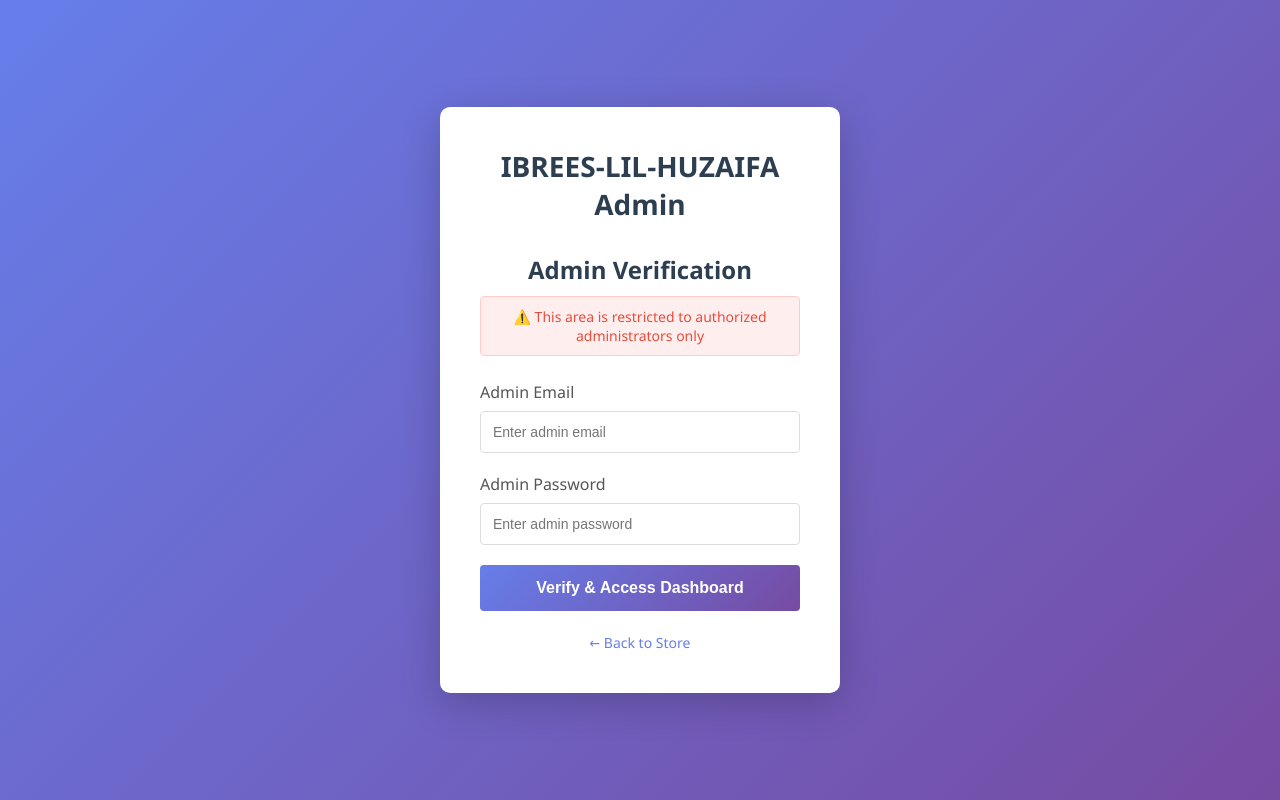
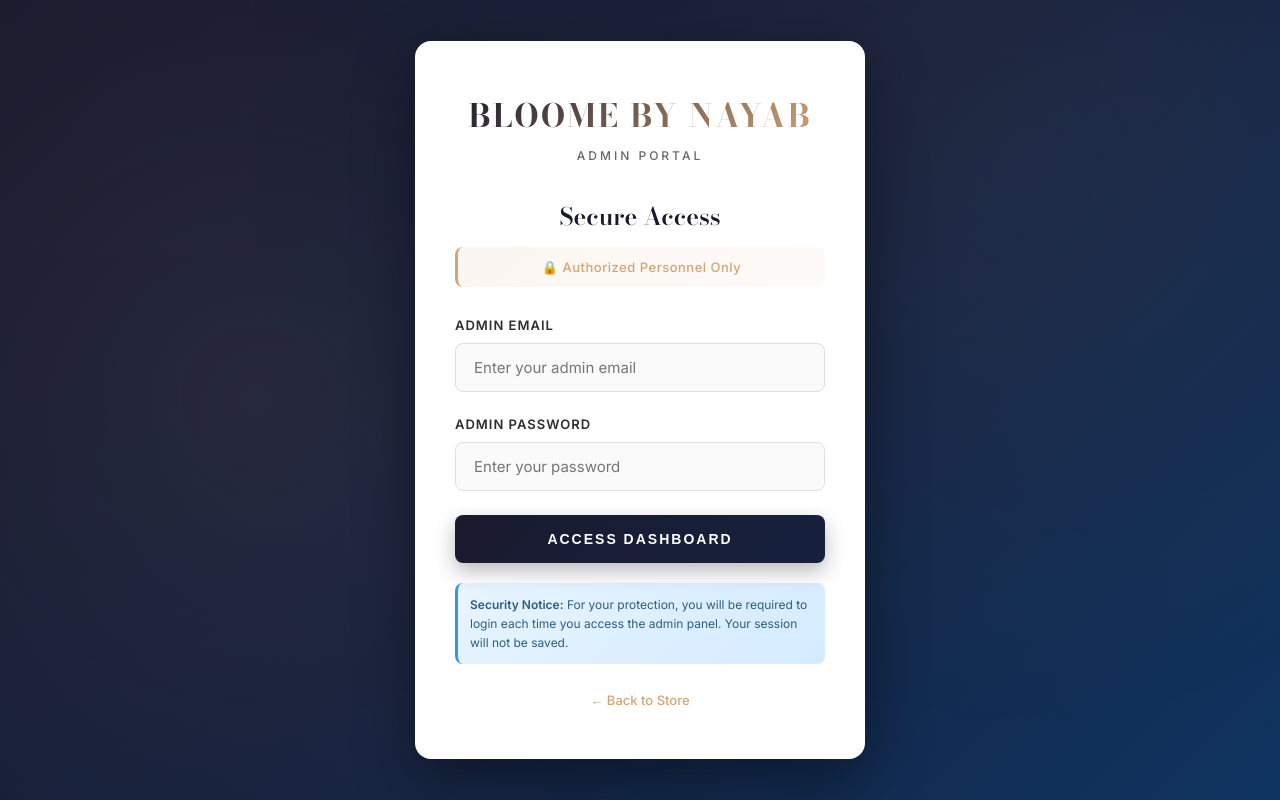
Before and after one commit to Shayankhan1122-oss/bloome-by-nayab, a website: page admin/login.html in a window 1280 px wide. Drawn offline with nearby package versions, Linux system fonts and the light colour scheme.

Commit message:
Add stricter authentication with luxury design

```diff
--- a/admin/login.html
+++ b/admin/login.html
@@ -3,120 +3,180 @@
 <head>
     <meta charset="UTF-8">
     <meta name="viewport" content="width=device-width, initial-scale=1.0">
-    <title>Admin Verification -       IBREES-LIL-HUZAIFA</title>
-
+    <title>Admin Login - BLOOME BY NAYAB</title>
+    <link href="https://fonts.googleapis.com/css2?family=Bodoni+Moda:wght@400;500;600;700&family=Inter:wght@300;400;500;600&display=swap" rel="stylesheet">
     <style>
-        * {
-            margin: 0;
-            padding: 0;
-            box-sizing: border-box;
-        }
+        * { margin: 0; padding: 0; box-sizing: border-box; }
 
         body {
-            font-family: 'Segoe UI', Tahoma, Geneva, Verdana, sans-serif;
-            background: linear-gradient(135deg, #667eea 0%, #764ba2 100%);
+            font-family: 'Inter', sans-serif;
+            background: linear-gradient(135deg, #1a1a2e 0%, #16213e 50%, #0f3460 100%);
             min-height: 100vh;
             display: flex;
             align-items: center;
             justify-content: center;
             padding: 20px;
+            position: relative;
+            overflow: hidden;
         }
 
-        .admin-login-container {
+        /* Luxury particles background */
+        body::before {
+            content: '';
+            position: absolute;
+            top: 0;
+            left: 0;
+            width: 100%;
+            height: 100%;
+            background: radial-gradient(circle at 20% 50%, rgba(212,165,116,0.1) 0%, transparent 50%),
+                        radial-gradient(circle at 80% 20%, rgba(212,165,116,0.08) 0%, transparent 50%);
+            animation: shimmer 8s infinite;
+        }
+
+        @keyframes shimmer {
+            0%, 100% { opacity: 0.5; }
+            50% { opacity: 1; }
+        }
+
+        .login-container {
             background: white;
-            padding: 40px;
-            border-radius: 10px;
-            box-shadow: 0 10px 40px rgba(0,0,0,0.2);
+            padding: 50px 40px;
+            border-radius: 16px;
+            box-shadow: 0 20px 60px rgba(0,0,0,0.4);
             width: 100%;
-            max-width: 400px;
+            max-width: 450px;
+            position: relative;
+            z-index: 1;
+            animation: slideUp 0.6s ease-out;
+        }
+
+        @keyframes slideUp {
+            from { opacity: 0; transform: translateY(30px); }
+            to { opacity: 1; transform: translateY(0); }
         }
 
         .logo {
             text-align: center;
-            margin-bottom: 30px;
+            margin-bottom: 35px;
         }
 
         .logo h1 {
-            font-size: 28px;
-            color: #2c3e50;
-            margin-bottom: 5px;
+            font-family: 'Bodoni Moda', serif;
+            font-size: 32px;
+            font-weight: 700;
+            letter-spacing: 2px;
+            background: linear-gradient(135deg, #1a1a2e 0%, #d4a574 100%);
+            -webkit-background-clip: text;
+            -webkit-text-fill-color: transparent;
+            margin-bottom: 8px;
+        }
+
+        .logo p {
+            font-size: 12px;
+            color: #666;
+            letter-spacing: 3px;
+            text-transform: uppercase;
+            font-weight: 500;
         }
 
         h2 {
             text-align: center;
-            color: #2c3e50;
-            margin-bottom: 10px;
+            color: #1a1a2e;
+            font-family: 'Bodoni Moda', serif;
+            font-size: 24px;
+            margin-bottom: 12px;
+            font-weight: 600;
         }
 
         .subtitle {
             text-align: center;
-            color: #e74c3c;
-            font-size: 14px;
-            margin-bottom: 25px;
-            padding: 10px;
-            background-color: #fee;
-            border-radius: 4px;
-            border: 1px solid #fcc;
+            color: #d4a574;
+            font-size: 13px;
+            margin-bottom: 30px;
+            padding: 12px;
+            background: linear-gradient(135deg, rgba(212,165,116,0.1) 0%, rgba(212,165,116,0.05) 100%);
+            border-radius: 8px;
+            border-left: 3px solid #d4a574;
+            font-weight: 500;
+            letter-spacing: 0.5px;
         }
 
         .error-message {
-            background-color: #fee;
-            color: #c00;
-            padding: 12px;
-            border-radius: 4px;
-            margin-bottom: 15px;
+            background: linear-gradient(135deg, #fee 0%, #fdd 100%);
+            color: #c33;
+            padding: 14px;
+            border-radius: 8px;
+            margin-bottom: 20px;
             display: none;
-            border: 1px solid #fcc;
-            font-size: 14px;
+            border-left: 3px solid #e74c3c;
+            font-size: 13px;
+            font-weight: 500;
+            animation: shake 0.3s;
+        }
+
+        @keyframes shake {
+            0%, 100% { transform: translateX(0); }
+            25% { transform: translateX(-5px); }
+            75% { transform: translateX(5px); }
         }
 
         .form-group {
-            margin-bottom: 20px;
+            margin-bottom: 24px;
         }
 
         label {
             display: block;
-            margin-bottom: 8px;
-            color: #555;
-            font-weight: 500;
+            margin-bottom: 10px;
+            color: #2d2d2d;
+            font-weight: 600;
+            font-size: 13px;
+            letter-spacing: 1px;
+            text-transform: uppercase;
         }
 
         input[type="email"],
         input[type="password"] {
             width: 100%;
-            padding: 12px;
-            border: 1px solid #ddd;
-            border-radius: 4px;
-            font-size: 14px;
-            transition: border-color 0.3s;
+            padding: 14px 18px;
+            border: 1px solid #e0e0e0;
+            border-radius: 8px;
+            font-size: 15px;
+            font-family: 'Inter', sans-serif;
+            transition: all 0.3s;
+            background: #fafafa;
         }
 
         input[type="email"]:focus,
         input[type="password"]:focus {
             outline: none;
-            border-color: #667eea;
+            border-color: #d4a574;
+            box-shadow: 0 0 0 3px rgba(212,165,116,0.1);
+            background: white;
         }
 
         .btn-primary {
             width: 100%;
-            padding: 14px;
-            background: linear-gradient(135deg, #667eea 0%, #764ba2 100%);
+            padding: 16px;
+            background: linear-gradient(135deg, #1a1a2e 0%, #16213e 100%);
             color: white;
             border: none;
-            border-radius: 4px;
-            font-size: 16px;
+            border-radius: 8px;
+            font-size: 14px;
             font-weight: 600;
+            letter-spacing: 2px;
+            text-transform: uppercase;
             cursor: pointer;
-            transition: transform 0.2s;
+            transition: all 0.4s;
+            box-shadow: 0 8px 20px rgba(26,26,46,0.3);
         }
 
         .btn-primary:hover {
-            transform: translateY(-2px);
-            box-shadow: 0 5px 15px rgba(102, 126, 234, 0.4);
+            transform: translateY(-3px);
+            box-shadow: 0 12px 30px rgba(26,26,46,0.4);
         }
 
         .btn-primary:active {
-            transform: translateY(0);
+            transform: translateY(-1px);
         }
 
         .btn-primary:disabled {
@@ -126,42 +186,85 @@
         }
 
         .login-options {
-            margin-top: 20px;
+            margin-top: 25px;
             text-align: center;
         }
 
         .login-options a {
-            color: #667eea;
+            color: #d4a574;
             text-decoration: none;
-            font-size: 14px;
+            font-size: 13px;
+            font-weight: 500;
+            transition: color 0.3s;
         }
 
         .login-options a:hover {
-            text-decoration: underline;
+            color: #1a1a2e;
+        }
+
+        .security-notice {
+            margin-top: 20px;
+            padding: 12px;
+            background: linear-gradient(135deg, #e8f4ff 0%, #d4ebff 100%);
+            border-radius: 8px;
+            border-left: 3px solid #3498db;
+            font-size: 12px;
+            color: #2c5f7f;
+            line-height: 1.6;
+        }
+
+        @media (max-width: 480px) {
+            .login-container {
+                padding: 35px 25px;
+            }
+            .logo h1 {
+                font-size: 26px;
+            }
+            h2 {
+                font-size: 20px;
+            }
         }
     </style>
 </head>
 <body>
-    <div class="admin-login-container">
+    <div class="login-container">
         <div class="logo">
-            <h1>      IBREES-LIL-HUZAIFA Admin</h1>
+            <h1>BLOOME BY NAYAB</h1>
+            <p>Admin Portal</p>
         </div>
-        <h2>Admin Verification</h2>
-        <p class="subtitle">⚠️ This area is restricted to authorized administrators only</p>
+
+        <h2>Secure Access</h2>
+        <p class="subtitle">🔒 Authorized Personnel Only</p>
 
         <div id="error-message" class="error-message"></div>
 
         <form id="admin-login-form">
             <div class="form-group">
                 <label for="username">Admin Email</label>
-                <input type="email" id="username" name="username" placeholder="Enter admin email" required autocomplete="username">
+                <input type="email" id="username" name="username"
+                       placeholder="Enter your admin email"
+                       required
+                       autocomplete="username"
+                       value="">
             </div>
+
             <div class="form-group">
                 <label for="password">Admin Password</label>
-                <input type="password" id="password" name="password" placeholder="Enter admin password" required autocomplete="current-password">
+                <input type="password" id="password" name="password"
+                       placeholder="Enter your password"
+                       required
+                       autocomplete="current-password"
+                       value="">
             </div>
-            <button type="submit" class="btn-primary" id="login-btn">Verify & Access Dashboard</button>
+
+            <button type="submit" class="btn-primary" id="login-btn">
+                Access Dashboard
+            </button>
         </form>
+
+        <div class="security-notice">
+            <strong>Security Notice:</strong> For your protection, you will be required to login each time you access the admin panel. Your session will not be saved.
+        </div>
 
         <div class="login-options">
             <a href="/">← Back to Store</a>
@@ -169,14 +272,15 @@
     </div>
 
     <script>
-        // Admin Login Script with Enhanced Security
+        // STRICT AUTHENTICATION - NO SESSION PERSISTENCE
         document.addEventListener('DOMContentLoaded', function() {
             const loginForm = document.getElementById('admin-login-form');
             const errorMessage = document.getElementById('error-message');
             const loginBtn = document.getElementById('login-btn');
 
-            // Check if already logged in as admin
-            checkIfAlreadyLoggedIn();
+            // CRITICAL: Clear any existing admin session on page load
+            localStorage.removeItem('admin');
+            sessionStorage.removeItem('admin');
 
             loginForm.addEventListener('submit', async function(e) {
                 e.preventDefault();
@@ -184,61 +288,62 @@
                 const email = document.getElementById('username').value.trim();
                 const password = document.getElementById('password').value;
 
-                // Clear previous error
                 hideError();
 
-                // CLIENT-SIDE CHECK: Only allow specific admin email
+                // CLIENT-SIDE CHECK: Only authorized admin email
                 if (email !== 'huzaifamadani95@gmail.com') {
-                    showError('Access Denied: You are not authorized to access this area.');
+                    showError('⛔ Access Denied: Unauthorized email address');
                     return;
                 }
 
-                // Show loading state
+                if (!password) {
+                    showError('⛔ Password required');
+                    return;
+                }
+
+                // Show loading
                 const originalText = loginBtn.textContent;
                 loginBtn.textContent = 'Verifying...';
                 loginBtn.disabled = true;
 
                 try {
-                    // Make API call to verify credentials
                     const response = await fetch('/api/auth/login', {
                         method: 'POST',
-                        headers: {
-                            'Content-Type': 'application/json'
-                        },
+                        headers: { 'Content-Type': 'application/json' },
                         body: JSON.stringify({ email, password })
                     });
 
                     const data = await response.json();
 
                     if (response.ok && data.success) {
-                        // CRITICAL CHECK: Verify user is actually an admin
-                        if (data.user && data.user.isAdmin === true && data.user.email === 'huzaifamadani95@gmail.com') {
-                            // Store admin session with verification
-                            localStorage.setItem('admin', JSON.stringify({
-                                username: data.user.email,
-                                loginTime: new Date().toISOString(),
-                                userId: data.user.id,
-                                isAdmin: true,
-                                verified: true
+                        // CRITICAL: Verify admin privileges
+                        if (data.user &&
+                            data.user.isAdmin === true &&
+                            data.user.email === 'huzaifamadani95@gmail.com') {
+
+                            // TEMPORARY SESSION - Only for current session
+                            // Will be cleared on page close or manual logout
+                            sessionStorage.setItem('adminSession', JSON.stringify({
+                                email: data.user.email,
+                                timestamp: new Date().toISOString(),
+                                isAdmin: true
                             }));
 
                             // Redirect to dashboard
                             window.location.replace('dashboard.html');
                         } else {
-                            // User exists but is not admin
-                            showError('Access Denied: Admin privileges required.');
+                            showError('⛔ Access Denied: Admin privileges required');
                             loginBtn.textContent = originalText;
                             loginBtn.disabled = false;
                         }
                     } else {
-                        // Invalid credentials
-                        showError(data.error || 'Invalid credentials. Please try again.');
+                        showError('⛔ ' + (data.error || 'Invalid credentials'));
                         loginBtn.textContent = originalText;
                         loginBtn.disabled = false;
                     }
                 } catch (error) {
                     console.error('Login error:', error);
-                    showError('Connection error. Please try again.');
+                    showError('⛔ Connection error. Please try again.');
                     loginBtn.textContent = originalText;
                     loginBtn.disabled = false;
                 }
@@ -247,32 +352,11 @@
             function showError(message) {
                 errorMessage.textContent = message;
                 errorMessage.style.display = 'block';
-
-                // Auto-hide after 5 seconds
-                setTimeout(() => {
-                    hideError();
-                }, 5000);
+                setTimeout(() => hideError(), 5000);
             }
 
             function hideError() {
                 errorMessage.style.display = 'none';
-                errorMessage.textContent = '';
-            }
-
-            function checkIfAlreadyLoggedIn() {
-                const adminData = localStorage.getItem('admin');
-                if (!adminData) return;
-
-                try {
-                    const admin = JSON.parse(adminData);
-                    // If already logged in as admin, redirect to dashboard
-                    if (admin.isAdmin === true && admin.verified === true && admin.username === 'huzaifamadani95@gmail.com') {
-                        window.location.replace('dashboard.html');
-                    }
-                } catch (e) {
-                    // Invalid data, clear it
-                    localStorage.removeItem('admin');
-                }
             }
         });
     </script>
```
Also changed, not shown: admin/index.html (+76 -25 lines).
